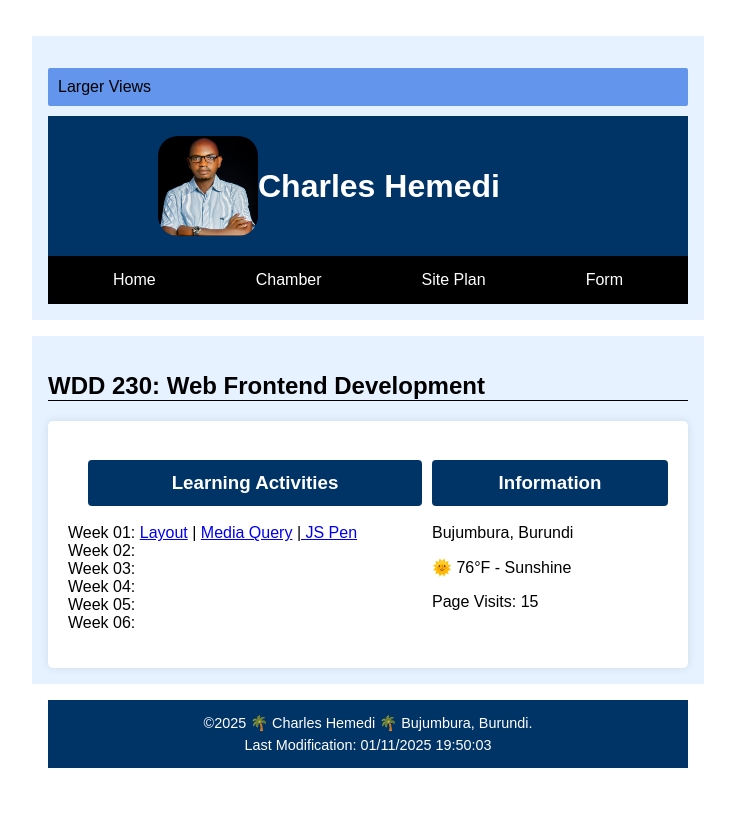
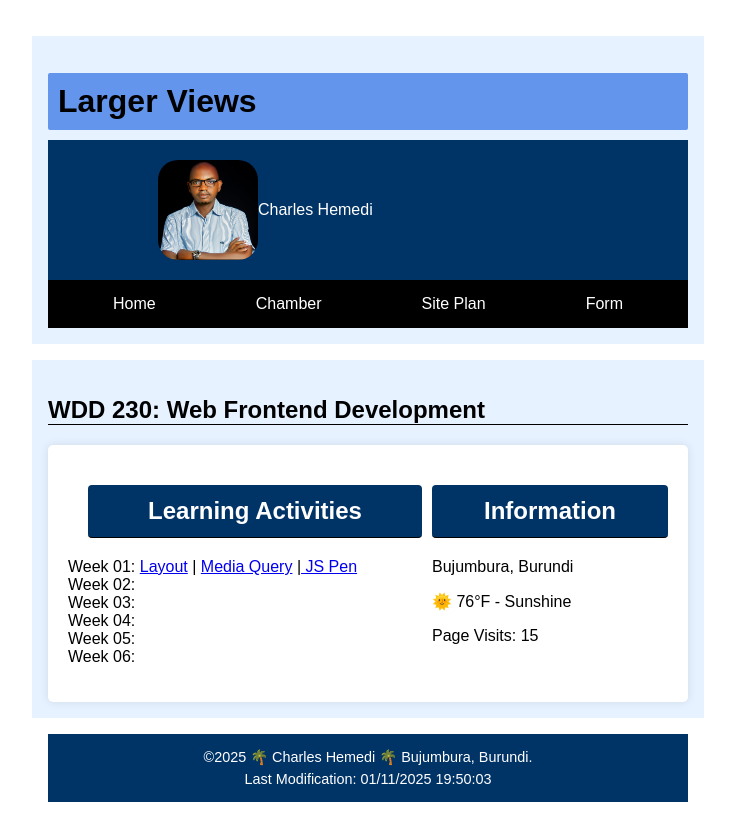
Before and after one commit to Hemedi12/wdd230, a plain HTML site: page index.html in a window 1280 px wide. Shown: the whole page, without its empty margins (272-1007 px from the left). Before the commit the page ends 804 px from the top, so only its background shows below. Drawn offline with Linux system fonts and the light colour scheme.

Commit message:
updated file

```diff
--- a/index.html
+++ b/index.html
@@ -4,18 +4,22 @@
     <meta charset="UTF-8">
     <meta name="viewport" content="width=device-width, initial-scale=1.0">
     <title>Charles Hemedi - WDD 230 - Web Frontend Development</title>
-    <meta name="description" content="course assignment portal">
+    <meta name="description" content="Charles Hemedi - WDD 230 - course assignment portal">
     <meta name="author" content="Charles Hemedi">
+    <link rel="preconnect" href="https://fonts.googleapis.com">
+    <link rel="preconnect" href="https://fonts.gstatic.com" crossorigin>
+    <link href="https://fonts.googleapis.com/css2?family=Roboto&display=swap" rel="stylesheet" >
     <link rel="stylesheet" href="styles/base.css">
+    <link rel="stylesheet" href="styles/larger.css">
 </head>
 <body>
 
 
 <header>
-    <p class="view">Larger Views</p>
+    <h1 class="view">Larger Views</h1>
     <div class="profile">
         <img src="images/wdd230.png" width="100" height="100" alt="my picture">
-        <h1>Charles Hemedi</h1>
+        <p>Charles Hemedi</p>
      </div>
 <nav class="nav">
     <a href="#">Home</a>
@@ -28,8 +32,8 @@
 <h2>WDD 230: Web Frontend Development</h2>
 <div class="container">
 
-      <div class="lean">
-    <h3 class="sub1">Learning Activities</h3>
+      <section class="lean">
+    <h2 class="sub1">Learning Activities</h2>
         <ul>
             <li>Week 01: <a href="#">Layout</a>  | <a href="#">Media Query</a> |<a href="#"> JS Pen</a> </li>
             <li>Week 02:</li>
@@ -38,13 +42,13 @@
             <li>Week 05:</li>
             <li>Week 06:</li>
         </ul>
-    </div>
-    <div class="info">
-        <h3 class="sub2">Information</h3>
+    </section>
+    <section class="info">
+        <h2 class="sub2">Information</h2>
         <p>Bujumbura, Burundi</p>
         <p>🌞 76°F - Sunshine</p>
         <p>Page Visits: 15</p>
-    </div>
+    </section>
 </div>
 </main>
 
```
